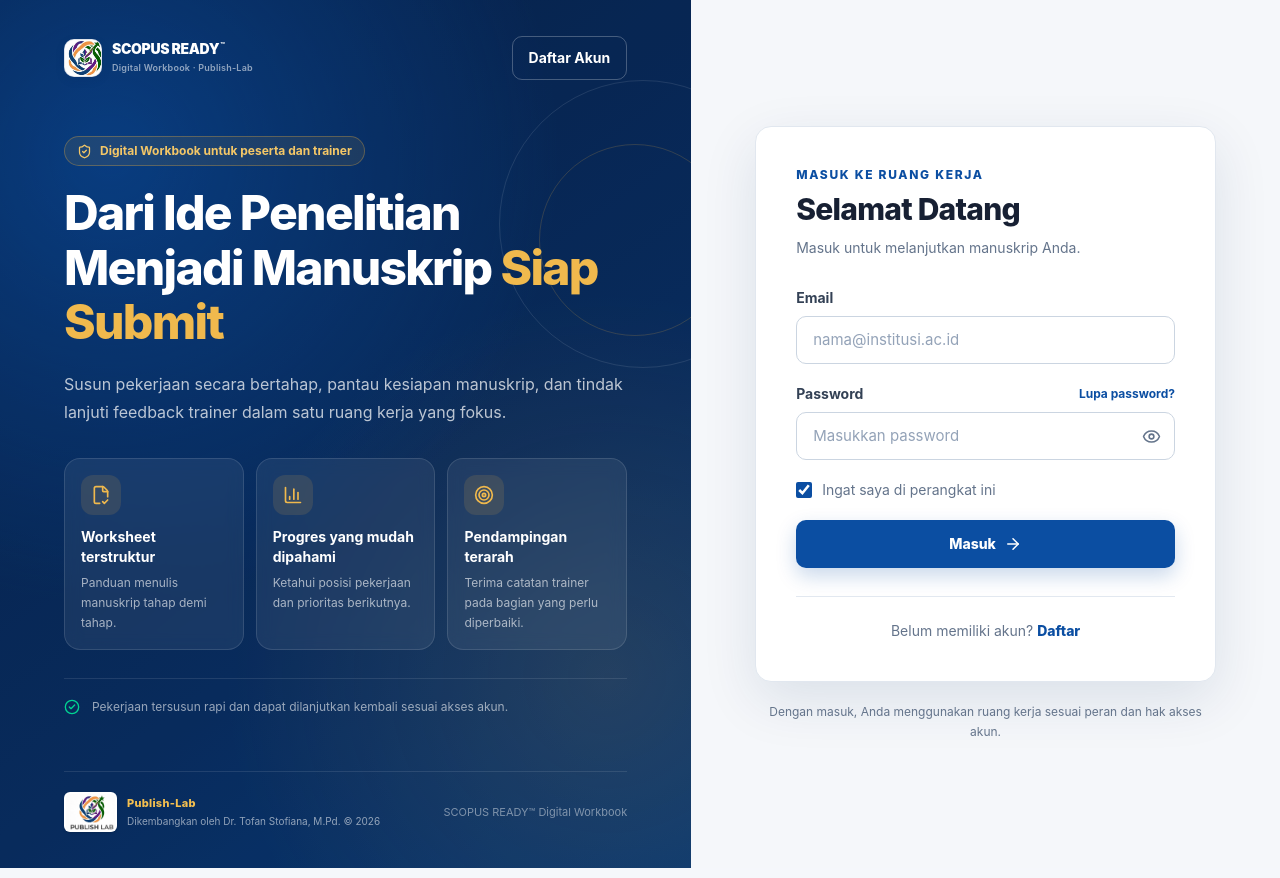
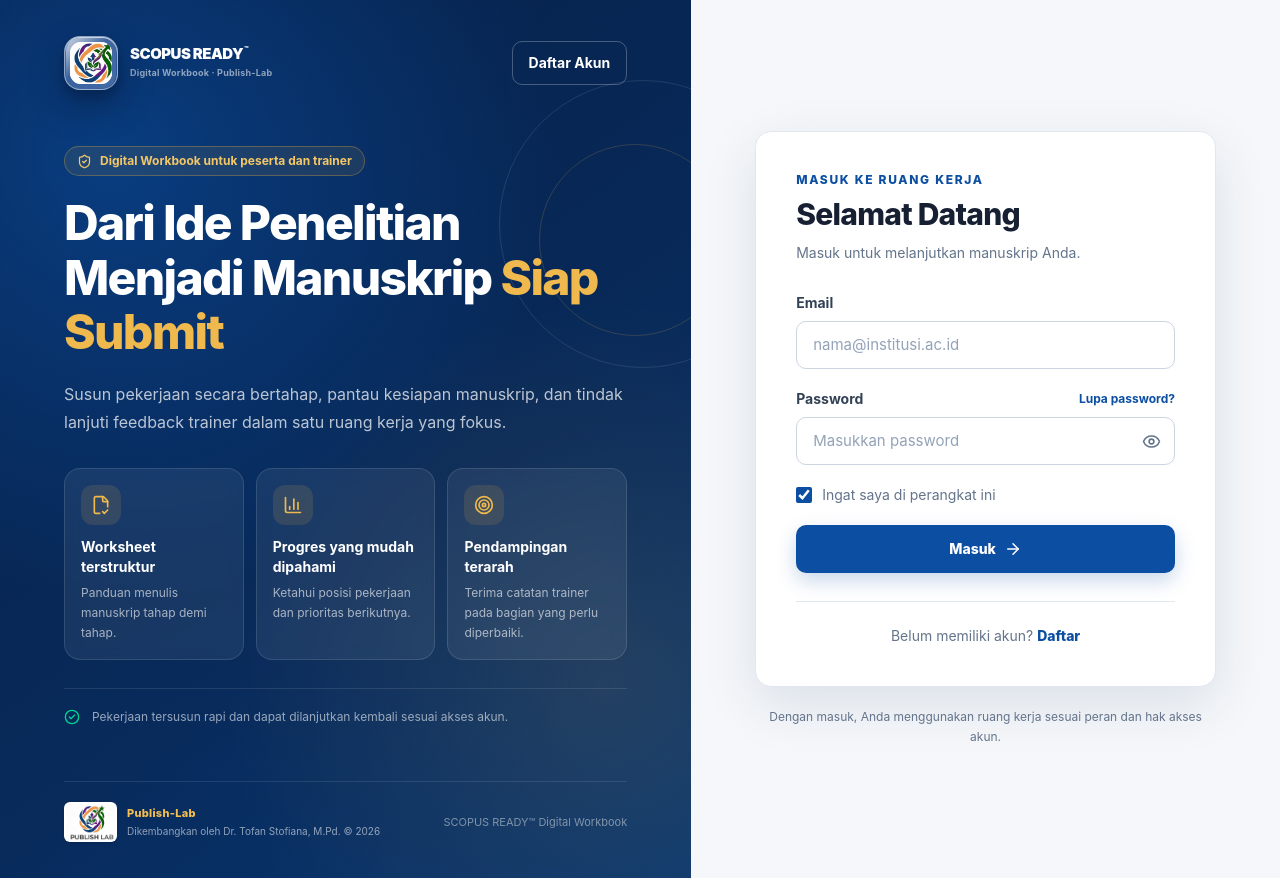
Before and after one commit to tofanstofiana-umb/Scopus-Ready, a Next.js app: page /login in a window 1280 px wide. Built offline with nearby package versions, Linux system fonts and the light colour scheme.

Commit message:
style: refine logo with raised glass treatment

```diff
--- a/src/app/globals.css
+++ b/src/app/globals.css
@@ -128,37 +128,102 @@
   display: flex;
   min-width: 0;
   align-items: center;
-  gap: 10px;
+  gap: 12px;
 }
 
 .brand-symbol {
   position: relative;
+  isolation: isolate;
+  width: 54px;
+  height: 54px;
+  flex: 0 0 54px;
+  padding: 5px;
+  border: 1px solid rgba(255, 255, 255, 0.72);
+  border-radius: 16px;
+  background: linear-gradient(145deg, rgba(255, 255, 255, 0.88), rgba(226, 232, 240, 0.58));
+  box-shadow:
+    0 14px 30px rgba(8, 43, 92, 0.2),
+    0 4px 8px rgba(8, 43, 92, 0.12),
+    inset 0 1px 0 rgba(255, 255, 255, 0.95),
+    inset 0 -1px 0 rgba(8, 43, 92, 0.08);
+  backdrop-filter: blur(14px) saturate(145%);
+  -webkit-backdrop-filter: blur(14px) saturate(145%);
+  transition: transform 180ms ease, box-shadow 180ms ease;
+}
+
+.brand-symbol::before {
+  position: absolute;
+  z-index: -1;
+  inset: 1px;
+  border-radius: 14px;
+  background: linear-gradient(135deg, rgba(255, 255, 255, 0.72), transparent 42%, rgba(255, 255, 255, 0.18));
+  content: "";
+  pointer-events: none;
+}
+
+.brand-symbol--inverse {
+  border-color: rgba(255, 255, 255, 0.46);
+  background: linear-gradient(145deg, rgba(255, 255, 255, 0.32), rgba(255, 255, 255, 0.1));
+  box-shadow:
+    0 16px 34px rgba(1, 15, 39, 0.38),
+    0 5px 10px rgba(1, 15, 39, 0.24),
+    inset 0 1px 0 rgba(255, 255, 255, 0.72),
+    inset 0 -1px 0 rgba(255, 255, 255, 0.08);
+}
+
+.brand-lockup:hover .brand-symbol {
+  transform: translateY(-1px) scale(1.025);
+  box-shadow:
+    0 18px 38px rgba(8, 43, 92, 0.24),
+    0 5px 10px rgba(8, 43, 92, 0.14),
+    inset 0 1px 0 rgba(255, 255, 255, 0.95),
+    inset 0 -1px 0 rgba(8, 43, 92, 0.08);
+}
+
+.brand-symbol-viewport {
+  position: relative;
+  z-index: 1;
+  width: 100%;
+  height: 100%;
   overflow: hidden;
-  width: 38px;
-  height: 38px;
-  flex: 0 0 38px;
-  border: 1px solid rgba(148, 163, 184, 0.3);
-  border-radius: 10px;
+  border-radius: 11px;
   background: #fff;
-  box-shadow: 0 3px 10px rgba(8, 43, 92, 0.12);
+  box-shadow: inset 0 0 0 1px rgba(8, 43, 92, 0.08);
 }
 
 .brand-symbol-image {
   position: absolute;
   left: 50%;
   top: -2px;
-  width: 64px;
+  width: 74px;
   max-width: none;
   height: auto;
   transform: translateX(-50%);
 }
 
+.brand-symbol--compact {
+  width: 38px;
+  height: 38px;
+  flex-basis: 38px;
+  padding: 3px;
+  border-radius: 12px;
+}
+
+.brand-symbol--compact::before,
+.brand-symbol--compact .brand-symbol-viewport {
+  border-radius: 9px;
+}
+
+.brand-symbol--compact .brand-symbol-image {
+  width: 54px;
+}
+
 .brand-name {
   white-space: nowrap;
-  font-size: 14px;
+  font-size: 15px;
   font-weight: 900;
   line-height: 1.05;
-  letter-spacing: -0.025em;
+  letter-spacing: -0.035em;
 }
 
 .brand-name span {
@@ -170,7 +235,7 @@
 .brand-tagline {
   margin-top: 4px;
   font-size: 9px;
-  font-weight: 600;
+  font-weight: 700;
   letter-spacing: 0.025em;
 }
 
@@ -478,9 +543,15 @@
 
 @media (max-width: 640px) {
   .app-topbar { min-height: 56px; }
-  .brand-symbol { width: 32px; height: 32px; flex-basis: 32px; }
-  .brand-symbol-image { width: 54px; }
+  .brand-symbol { width: 46px; height: 46px; flex-basis: 46px; padding: 4px; border-radius: 14px; }
+  .brand-symbol-image { width: 64px; }
+  .brand-symbol--compact { width: 36px; height: 36px; flex-basis: 36px; padding: 3px; border-radius: 11px; }
+  .brand-symbol--compact .brand-symbol-image { width: 50px; }
   .worksheet-step:not(:last-child)::after { width: 22px; }
+}
+
+@media (prefers-reduced-motion: reduce) {
+  .brand-symbol { transition: none; }
 }
 .progress-fill {
   height: 100%;
--- a/src/components/BrandMark.tsx
+++ b/src/components/BrandMark.tsx
@@ -7,8 +7,9 @@
 
 export function BrandMark({ compact = false, inverse = false }: BrandMarkProps) {
   return (
-    <div className="brand-lockup" aria-label="SCOPUS READY Digital Workbook oleh Publish-Lab">
-      <div className="brand-symbol" aria-hidden="true">
+    <div className={`brand-lockup ${compact ? "brand-lockup--compact" : ""}`} aria-label="SCOPUS READY Digital Workbook oleh Publish-Lab">
+      <div className={`brand-symbol ${inverse ? "brand-symbol--inverse" : ""} ${compact ? "brand-symbol--compact" : ""}`} aria-hidden="true">
+        <div className="brand-symbol-viewport">
           <Image
             src="/brand/publish-lab-logo.jpeg"
             alt=""
@@ -16,6 +17,7 @@
             height={377}
             className="brand-symbol-image"
           />
+        </div>
       </div>
       {!compact && (
         <div className="min-w-0">
```
Lines whose indentation alone changed are shown as unchanged.
